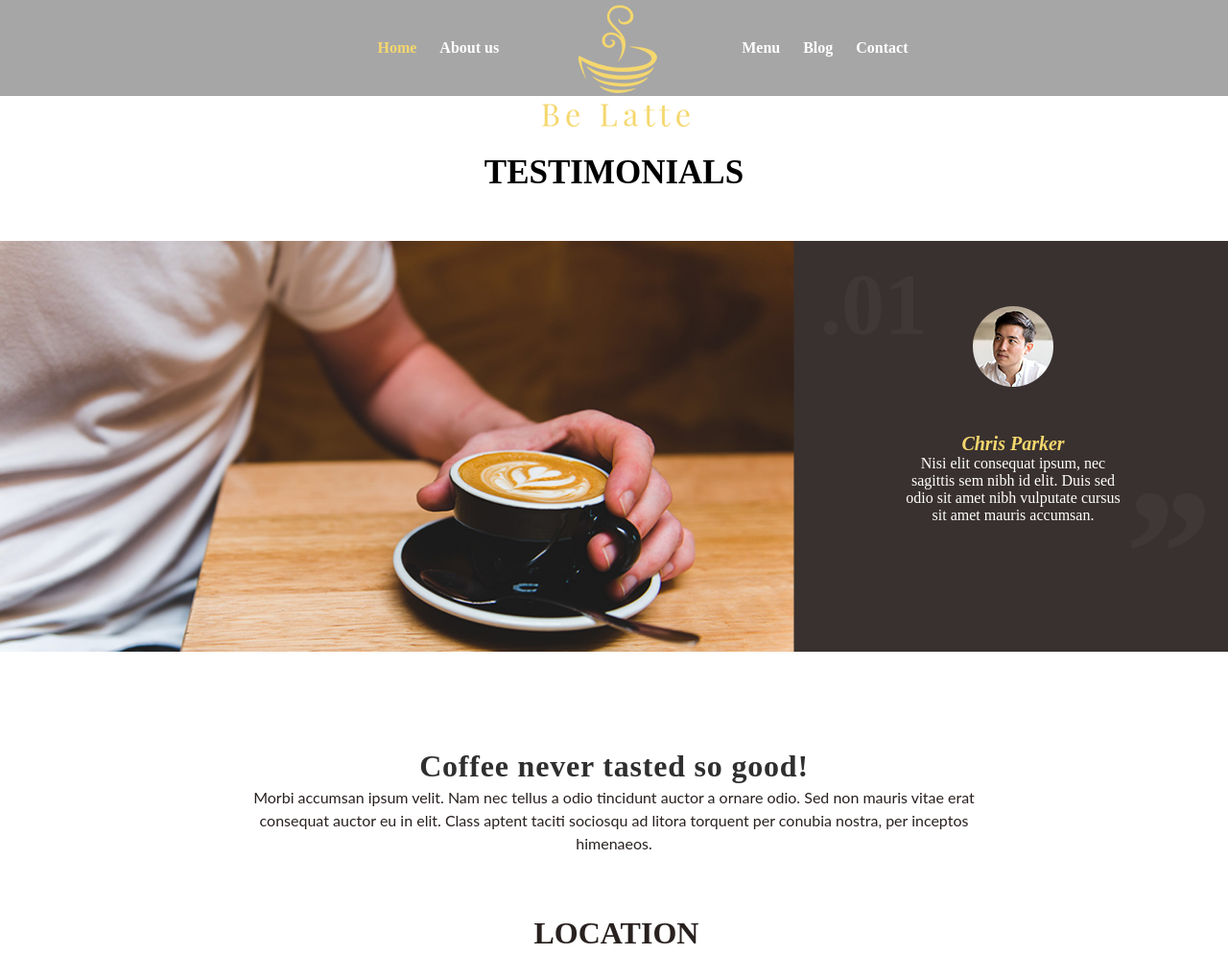
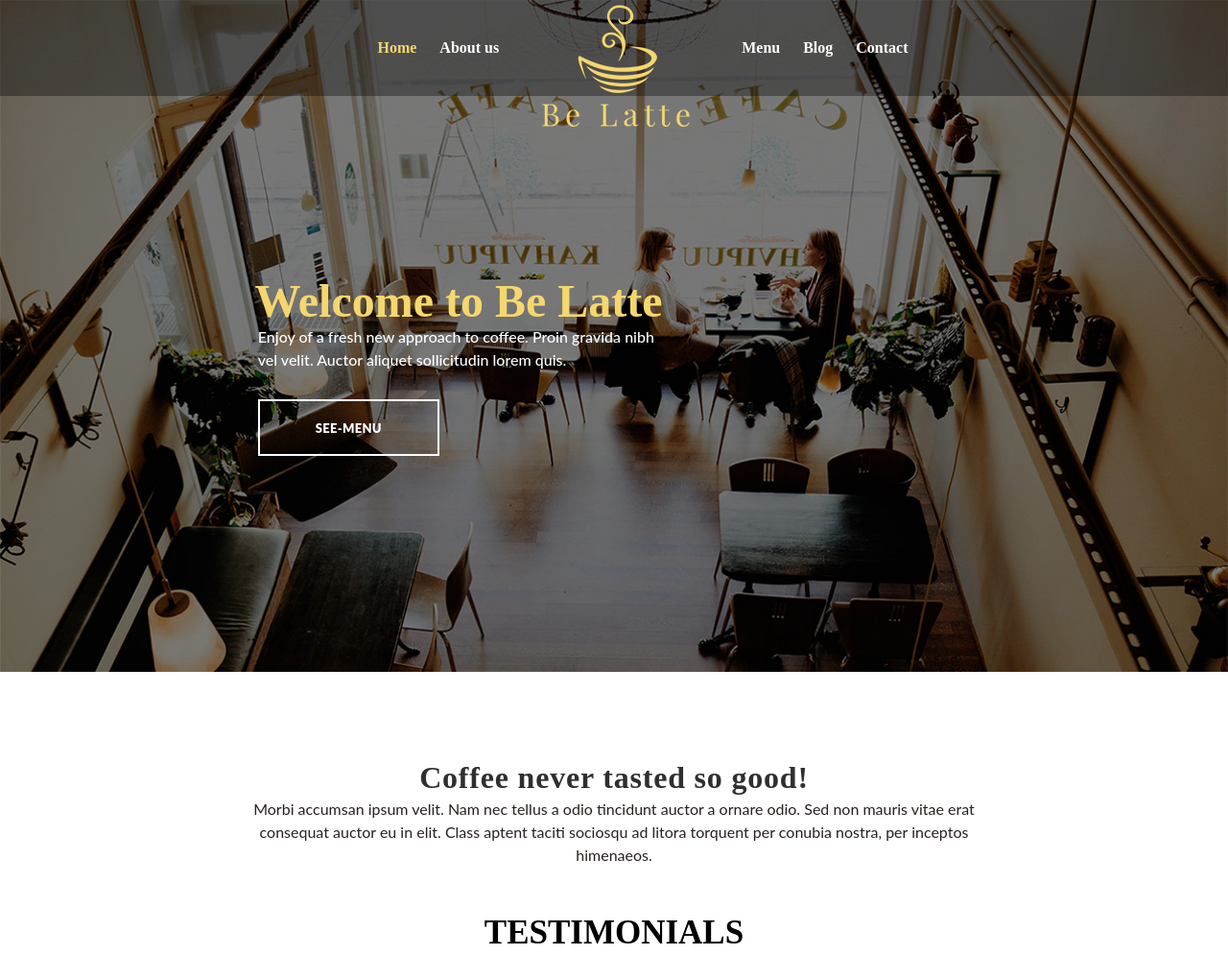
Before and after one commit to iatudev/html-be-latte, a plain HTML site: page index.html in a window 1280 px wide. Shown: the top 995 px of the page at 96% size. Drawn offline with Linux system fonts and the light colour scheme.

Commit message:
#35 Баннер готов

```diff
--- a/css/style.css
+++ b/css/style.css
@@ -45,6 +45,88 @@
  .navigation>li:first-child>a{
     color:#f5d76e;
  }
+/*banner*/
+.header{
+    background-image: url(../image/coffee-shop.jpg);
+    height: 700px;
+    background-size: cover;
+	}
+.coffee-shop {
+  width: 100%;
+
+  object-fit: contain;
+
+}
+.Welcome{
+    width: 444px;
+    height: 39px;
+    font-family: PlayfairDisplay;
+    font-size: 48px;
+    font-weight: bold;
+    line-height: 0.58;
+    text-align: center;
+    color: #f5d76e;
+    margin-left: 20%;
+	margin-top: 200px;
+}
+.Enjoy{
+    width: 436px;
+    height: 39px;
+    font-family: Lato;
+    font-size: 16px;
+    font-weight: 500;
+    line-height: 1.5;
+    text-align: left;
+    color: #ffffff;
+    margin-left: 21%;
+}
+.buttonsee {
+    width: 185px;
+    height: 39px;
+    margin-left: 21%;
+    border: solid 2px #ffffff;
+    margin-top: 38px;
+    padding-top: 16px;
+}
+.textsee {
+    width: 66px;
+    height: 10px;
+    font-family: Lato;
+    font-size: 13px;
+    font-weight: 900;
+    line-height: 1.85;
+    letter-spacing: 0.3px;
+    text-align: left;
+    color: #ffffff;
+    text-decoration: none;
+}
+/*Coffee Text*/
+.Background {
+    width:100%;
+}
+
+.Titlev1 {
+    width:100%;
+    height:33px;
+    font-family:PlayfairDisplay;
+    font-size:32px;
+    font-weight:bold;
+    line-height:0.75;
+    letter-spacing:0.8px;
+    text-align:center;
+    margin-top:98px;
+    color:#2f2f2f;
+}
+
+.Textv2 {
+    width:100%;
+    height:61px;
+    font-family:Lato;
+    font-size: 16px;
+    line-height: 1.5;
+    text-align:center;
+    color: #28211f;
+}
 /*Testiminials*/
 .reviews {
     padding-top:60px;
@@ -128,36 +210,8 @@ blockquote::after {
     top: 23%;
     left: 50%;
     -webkit-transform: translateX(-50%);
-        -ms-transform: translateX(-50%);
-            transform: translateX(-50%);
-}
-
-/*Coffee Text*/
-.Background {
-    width:100%;
-}
-
-.Titlev1 {
-    width:100%;
-    height:33px;
-    font-family:PlayfairDisplay;
-    font-size:32px;
-    font-weight:bold;
-    line-height:0.75;
-    letter-spacing:0.8px;
-    text-align:center;
-    margin-top:98px;
-    color:#2f2f2f;
-}
-
-.Textv2 {
-    width:100%;
-    height:61px;
-    font-family:Lato;
-    font-size: 16px;
-    line-height: 1.5;
-    text-align:center;
-    color: #28211f;
+    -ms-transform: translateX(-50%);
+    transform: translateX(-50%);
 }
 /*Location*/
 .location-houston-city {
--- a/index.html
+++ b/index.html
@@ -18,20 +18,18 @@
                         <li><a href="#">Contact</a></li>
                     </ul>
                 </div>
+				<div class="Welcome">
+                    <p>Welcome to Be Latte</p>
+                </div>
+		        <div class="Enjoy">
+		            Enjoy of a fresh new approach to coffee. Proin gravida nibh vel velit. Auctor aliquet sollicitudin lorem quis.
+		        </div>
+		        <div class="buttonsee">
+		            <a href="#" class="textsee">SEE-MENU</a>
+                </div>
             </div>
 		</div>
-		<div class="reviews">
-            <h2>Testimonials</h2>
-	    </div>
-        <div class="authorreview" style="background: url('image/realisticshots-coffee-photo.png') no-repeat ;background-size:100%;" class="testimonialsimg">
-	        <div class="texttest">
-                <blockquote>
-                    <cite class="author">Chris Parker</cite>
-                    <p>Nisi elit consequat ipsum, nec<br> sagittis sem nibh id elit. Duis sed<br> odio sit amet nibh vulputate cursus<br> sit amet mauris accumsan.</p>
-                </blockquote>
-            </div>
-	    </div>
-        <text>
+		<text>
             <div class="Background">
 	            <div class="Titlev1">
 		            Coffee never tasted so good!
@@ -45,6 +43,18 @@
                 per inceptos<br> himenaeos. </p>
             </div>
         </text>
+		<div class="reviews">
+            <h2>Testimonials</h2>
+	    </div>
+        <div class="authorreview" style="background: url('image/realisticshots-coffee-photo.png') no-repeat ;background-size:100%;" class="testimonialsimg">
+	        <div class="texttest">
+                <blockquote>
+                    <cite class="author">Chris Parker</cite>
+                    <p>Nisi elit consequat ipsum, nec<br> sagittis sem nibh id elit. Duis sed<br> odio sit amet nibh vulputate cursus<br> sit amet mauris accumsan.</p>
+                </blockquote>
+            </div>
+	    </div>
+
         <div class="location">location</div>
         <div class="location-houston-city">
             <div class="location-left">
```
